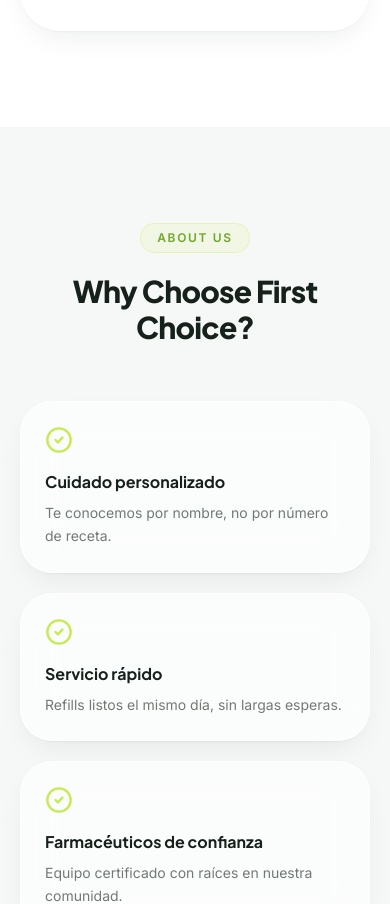
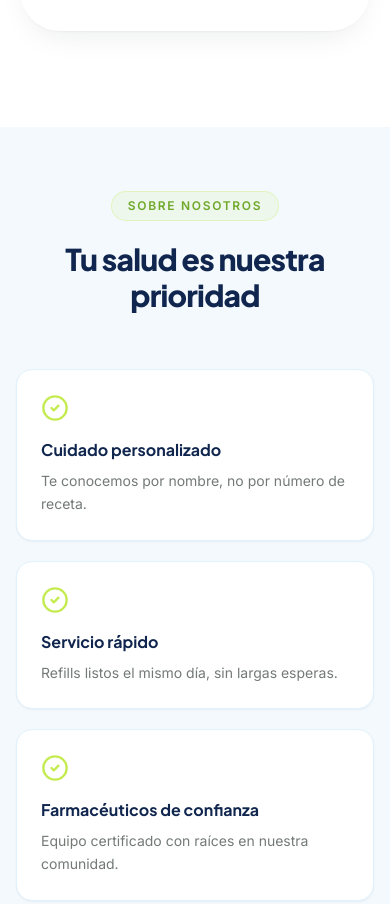
Before and after one commit to fabiolazramossan/first-choice-pharmacy, a Next.js app: page / in a window 390 px wide. Shown: the part 7140-8044 px from the top of the page. Built offline with nearby package versions, Linux system fonts and the light colour scheme; no server answers; the database is empty.

Commit message:
Restyle components/About.tsx to new First Choice storefront

```diff
--- a/components/About.tsx
+++ b/components/About.tsx
@@ -7,21 +7,21 @@ import { WHY_CHOOSE } from "@/lib/data";
 
 export default function About() {
   return (
-    <section id="about" className="relative bg-surface-soft py-24 dark:bg-midnight">
-      <div className="mx-auto max-w-6xl px-5 sm:px-8">
+    <section id="about" className="relative bg-[#f3f9fd] py-16 text-[#10264e]">
+      <div className="mx-auto max-w-7xl px-4 sm:px-6">
         <Reveal className="mx-auto max-w-xl text-center">
-          <span className="section-badge">About Us</span>
+          <span className="section-badge">Sobre nosotros</span>
           <h2 className="mt-5 font-display text-3xl font-extrabold tracking-tight sm:text-4xl">
-            Why Choose First Choice?
+            Tu salud es nuestra prioridad
           </h2>
         </Reveal>
 
-        <div className="mt-14 grid grid-cols-1 gap-5 sm:grid-cols-2 lg:grid-cols-5">
+        <div className="mt-14 grid grid-cols-1 gap-5 sm:grid-cols-2 lg:grid-cols-3">
           {WHY_CHOOSE.map((item, i) => (
             <Reveal key={item.title} delay={i * 0.06} className="lg:col-span-1 sm:col-span-1">
               <motion.div
                 whileHover={{ y: -6 }}
-                className="glass-card h-full rounded-4xl p-6"
+                className="h-full rounded-2xl border border-sky-100 bg-white p-6 shadow-sm"
               >
                 <CheckCircle2 className="h-7 w-7 text-brand-green" />
                 <h3 className="mt-4 font-display text-base font-bold">
```
